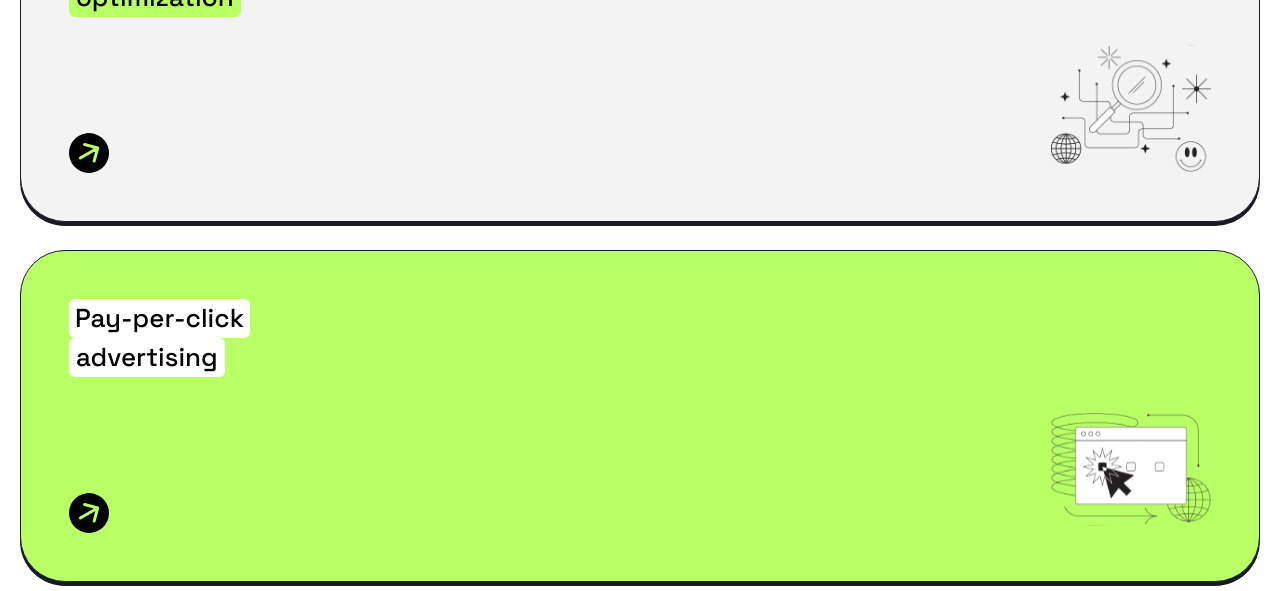
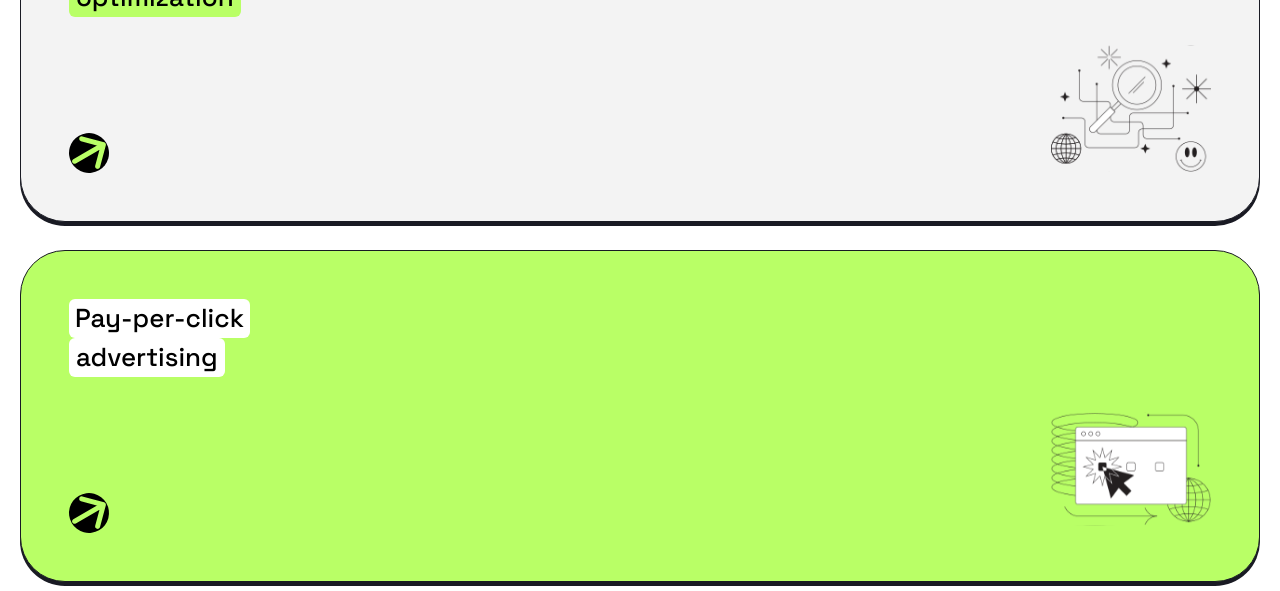
Before and after one commit to hafezfhmi/positivus, a Next.js app: page / in a window 1280 px wide. Shown: the part 1880-2471 px from the top of the page. Built offline with nearby package versions, Linux system fonts and the light colour scheme.

Commit message:
refactor: remove Arrow height in Services

```diff
--- a/src/_sections/Services.tsx
+++ b/src/_sections/Services.tsx
@@ -79,7 +79,7 @@ export default function Services() {
                       ? "fill-p-green"
                       : "fill-p-dark"
                   }
-                  className={`w-10 h-10 p-2 rounded-full -rotate-[30deg] ${determineArrowColor(index) === "normal" ? "bg-black" : "bg-white"}`}
+                  className={`w-10 rounded-full -rotate-[30deg] ${determineArrowColor(index) === "normal" ? "bg-black" : "bg-white"}`}
                 />
                 <Image
                   src={`/${service.image}.svg`}
```
